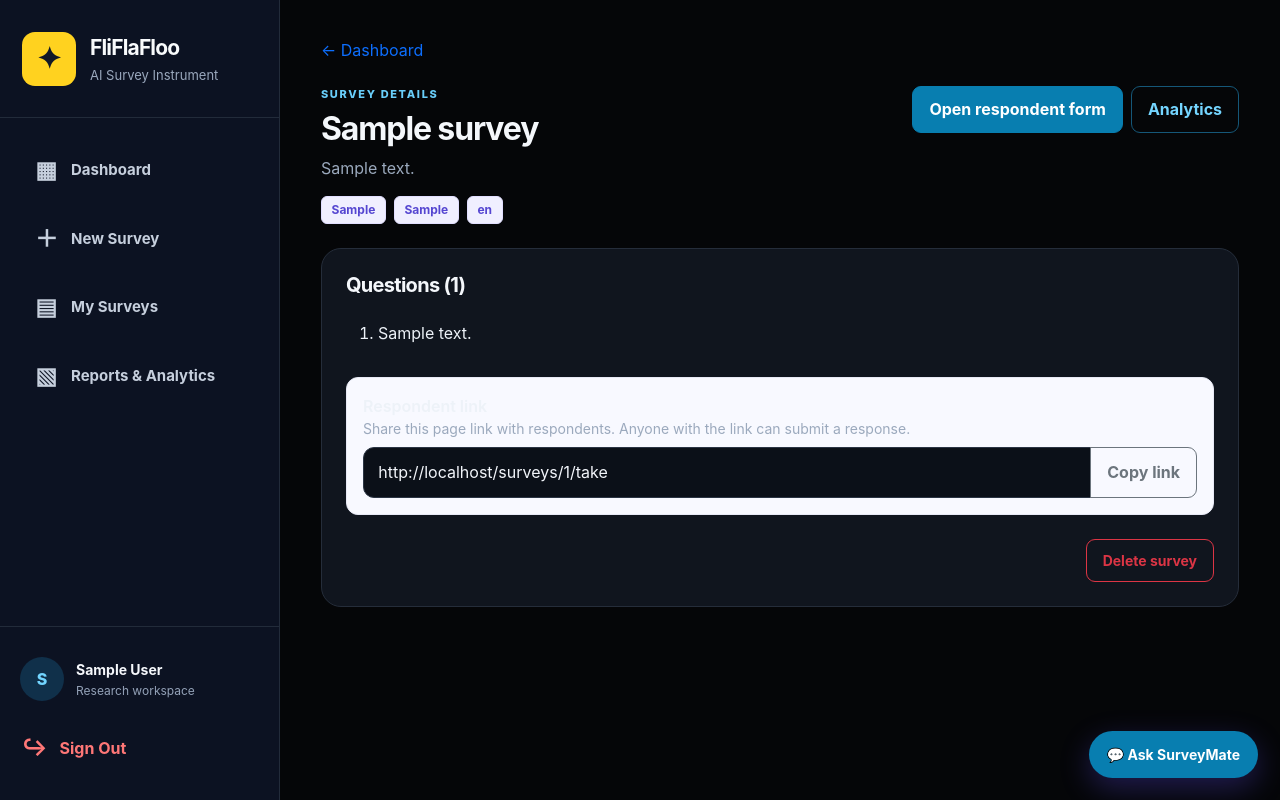
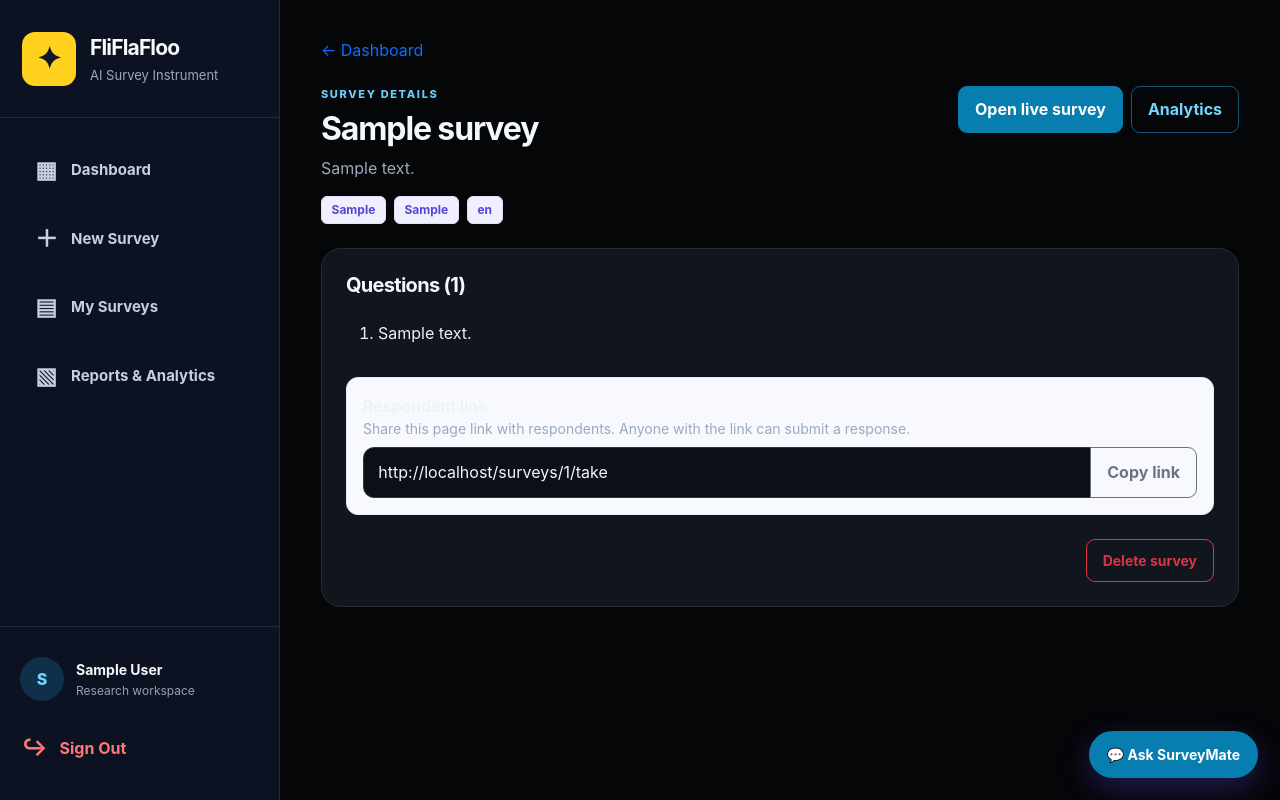
Before and after one commit to myhkaong-stack/FliFlaFloo, a Flask app: page /surveys/1 in a window 1280 px wide. Run offline with Flask 3, Linux system fonts and the light colour scheme; the visitor is signed in with stand-in values (Sample User, id 1); tables that the repository leaves empty hold one stand-in row (values such as "Sample post"); some libraries are stand-ins or nearby versions.

Commit message:
Label respondent form as live survey

```diff
--- a/ai-survey-instrument/templates/survey_detail.html
+++ b/ai-survey-instrument/templates/survey_detail.html
@@ -2,7 +2,7 @@
 {% block content %}
 <div class="mb-4"><a href="{{ url_for('dashboard') }}" class="text-decoration-none">← Dashboard</a></div>
 <div class="d-flex flex-wrap justify-content-between gap-3 align-items-start mb-4"><div><div class="eyebrow">SURVEY DETAILS</div><h1 class="h2 fw-bold">{{ survey.title }}</h1><p class="text-secondary">{{ survey.description or 'No description provided.' }}</p><div class="d-flex flex-wrap gap-2"><span class="badge text-bg-light">{{ survey.interview_type }}</span><span class="badge text-bg-light">{{ survey.interview_mode }}</span><span class="badge text-bg-light">{{ survey.language }}</span></div></div>
-<div class="d-flex flex-wrap gap-2"><a class="btn btn-primary" href="{{ url_for('take_survey', survey_id=survey.id) }}" target="_blank">Open respondent form</a><a class="btn btn-outline-primary" href="{{ url_for('analytics', survey_id=survey.id) }}">Analytics</a></div></div>
+<div class="d-flex flex-wrap gap-2"><a class="btn btn-primary" href="{{ url_for('take_survey', survey_id=survey.id) }}" target="_blank">Open live survey</a><a class="btn btn-outline-primary" href="{{ url_for('analytics', survey_id=survey.id) }}">Analytics</a></div></div>
 <div class="card border-0 shadow-sm"><div class="card-body p-4"><h2 class="h5 fw-bold mb-3">Questions ({{ survey.questions|length }})</h2>
 <ol class="question-list">{% for question in survey.questions %}<li>{{ question.text }}</li>{% endfor %}</ol>
 <div class="share-panel mt-4"><div class="fw-semibold">Respondent link</div><p class="small text-secondary mb-2">Share this page link with respondents. Anyone with the link can submit a response.</p><div class="input-group"><input id="surveyLink" class="form-control" readonly value="{{ request.url_root.rstrip('/') }}{{ url_for('take_survey', survey_id=survey.id) }}"><button class="btn btn-outline-secondary" type="button" onclick="navigator.clipboard.writeText(document.getElementById('surveyLink').value)">Copy link</button></div></div>
```
